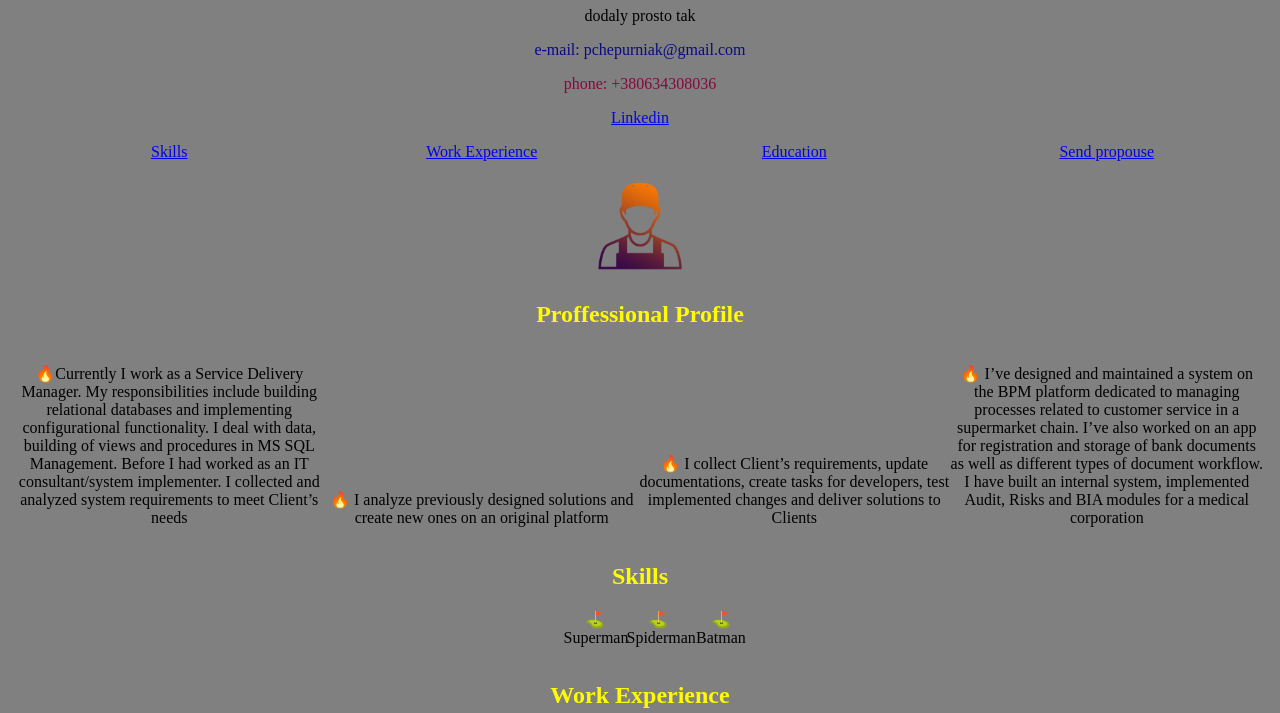
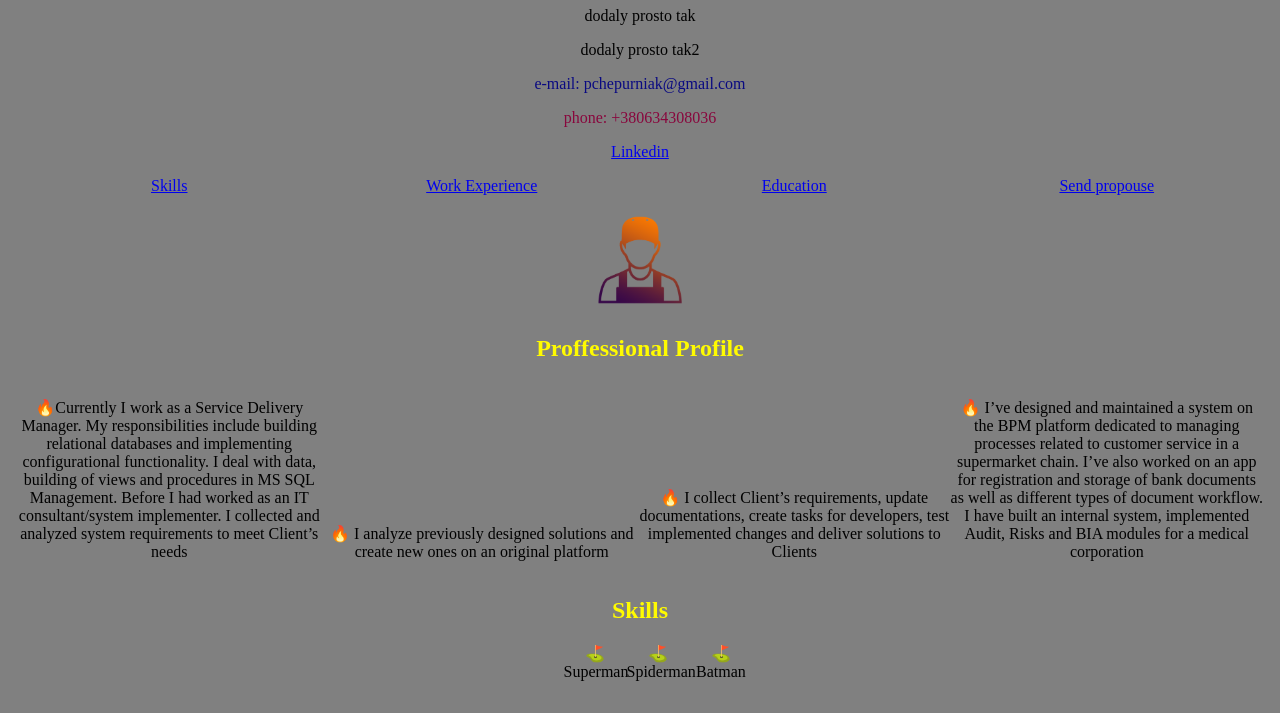
Before and after one commit to Paul8929/ttttest, a plain HTML site: page index.html in a window 1280 px wide. Shown: the part 88-801 px from the top of the page. Drawn offline with Linux system fonts and the light colour scheme.

Commit message:
Dodaw selector p2

```diff
--- a/index.html
+++ b/index.html
@@ -13,6 +13,7 @@
     <header>
         <h1 class="site_name">CV - Petro Chiger - GIT</h1>
         <p>dodaly prosto tak</p>
+        <p>dodaly prosto tak2</p>
         <section id="email">
             <p>e-mail: pchepurniak@gmail.com</p>
         </section>
```
